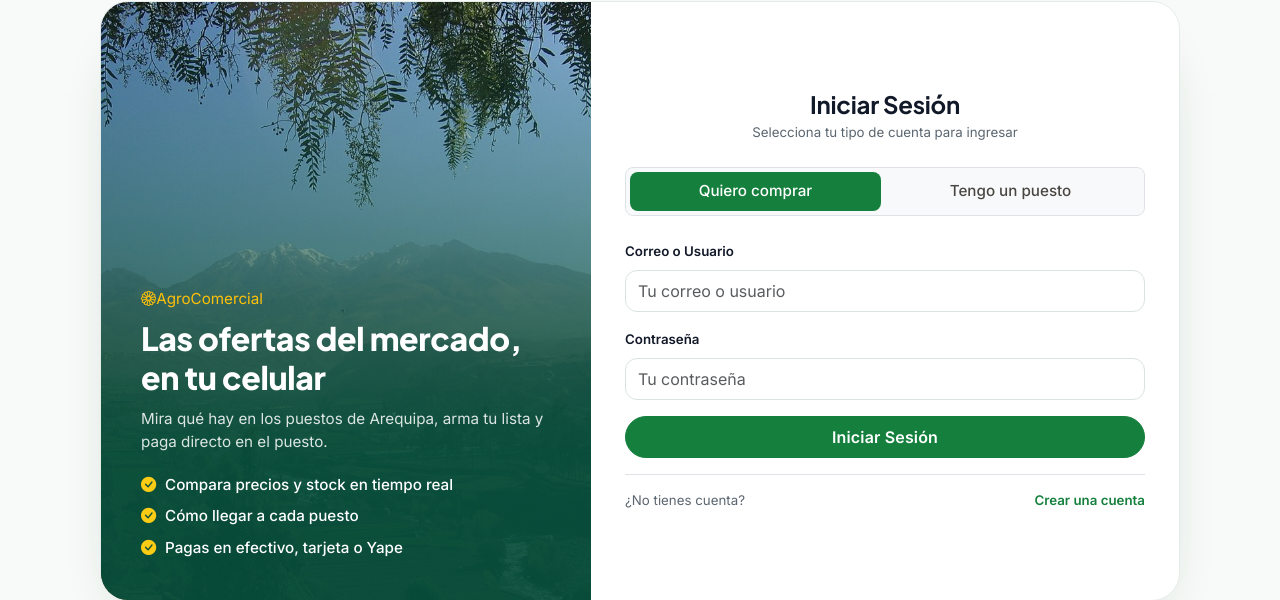
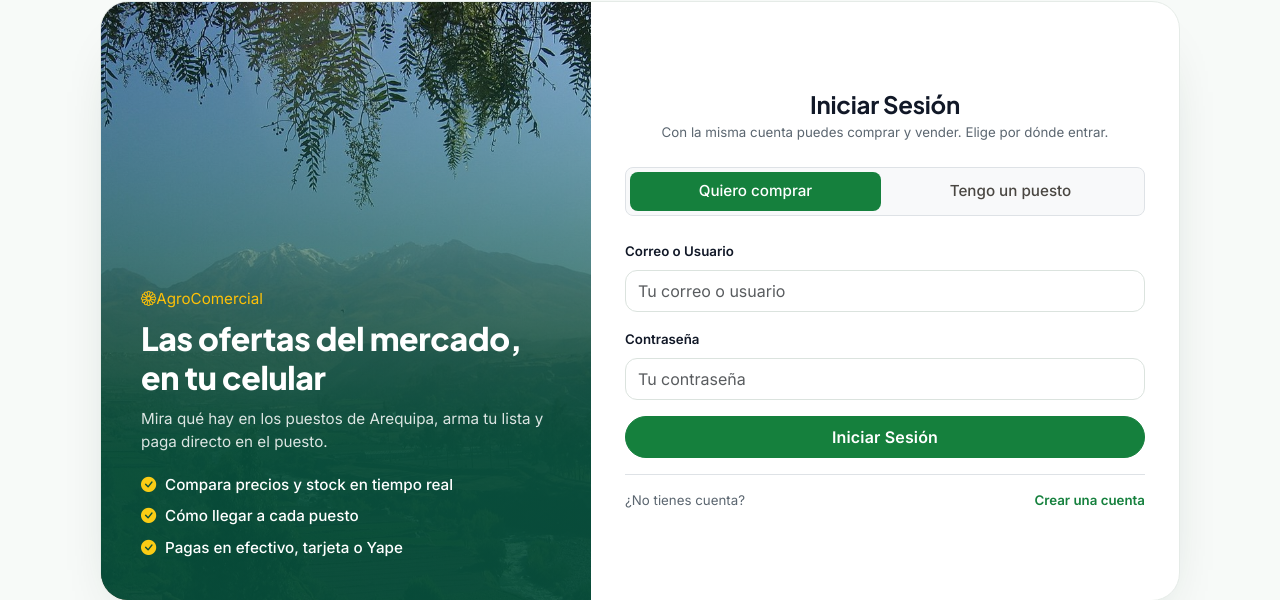
Before and after one commit to fabrizio1350/AGRO-COMERCIAL, a Django app: page /login/ in a window 1280 px wide. Shown: the part 164-764 px from the top of the page. Run offline with Django 5.2, Linux system fonts and the light colour scheme; data comes from the database, SQL or seed files in the repository; parts of the project's set-up code (start-up, migrations or seed data) failed here and were passed over.

Commit message:
texto del login para cuenta hibrida

```diff
--- a/templates/login.html
+++ b/templates/login.html
@@ -20,7 +20,7 @@
         <div class="tarjeta-acceso">
             <h2 class="h4 fw-bold text-center mb-1">Iniciar Sesión</h2>
             <p class="text-muted small text-center mb-4">
-                Selecciona tu tipo de cuenta para ingresar
+                Con la misma cuenta puedes comprar y vender. Elige por dónde entrar.
             </p>
 
             <!-- Pestañas separadas para Comprador y Vendedor -->
```
